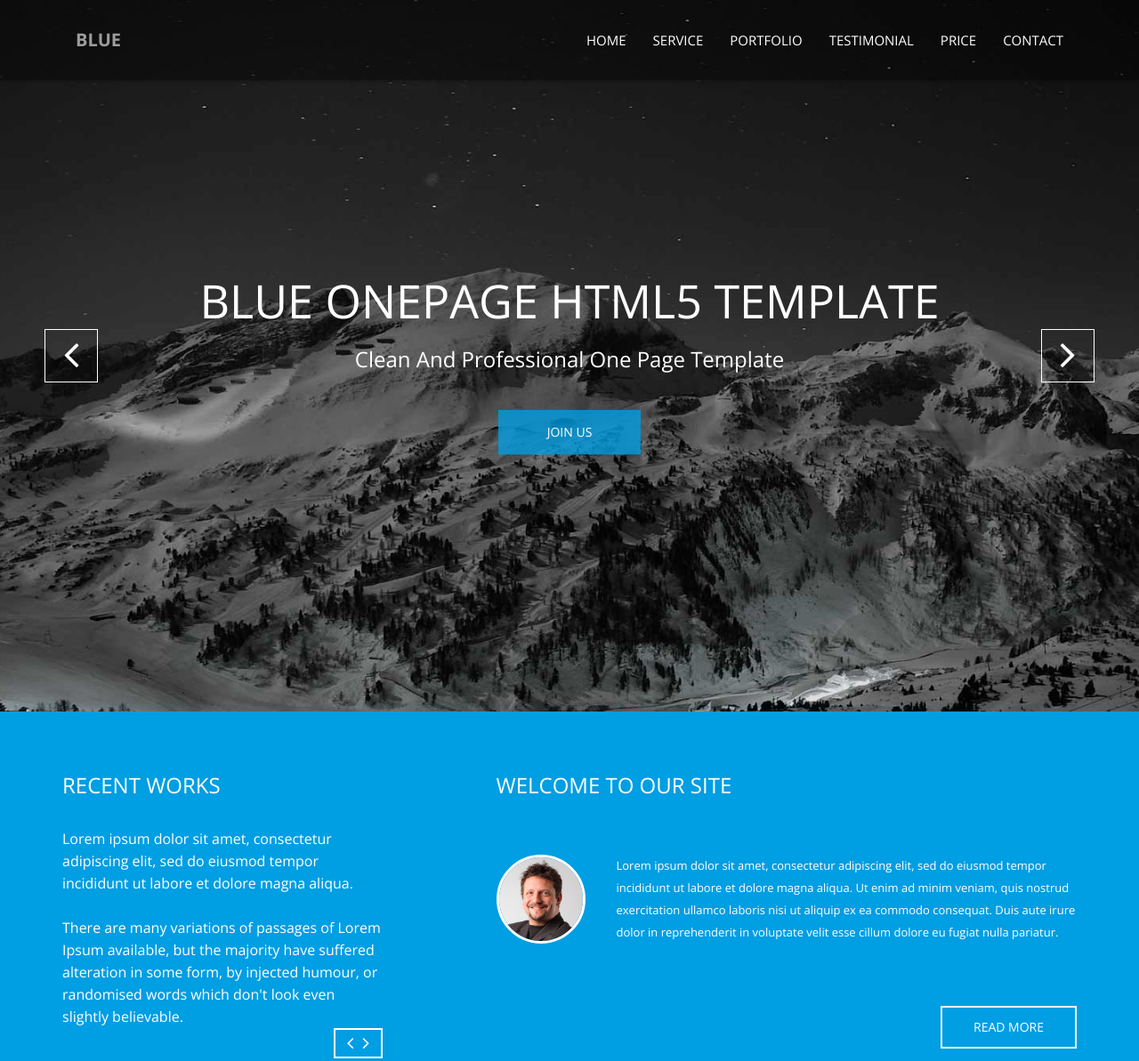
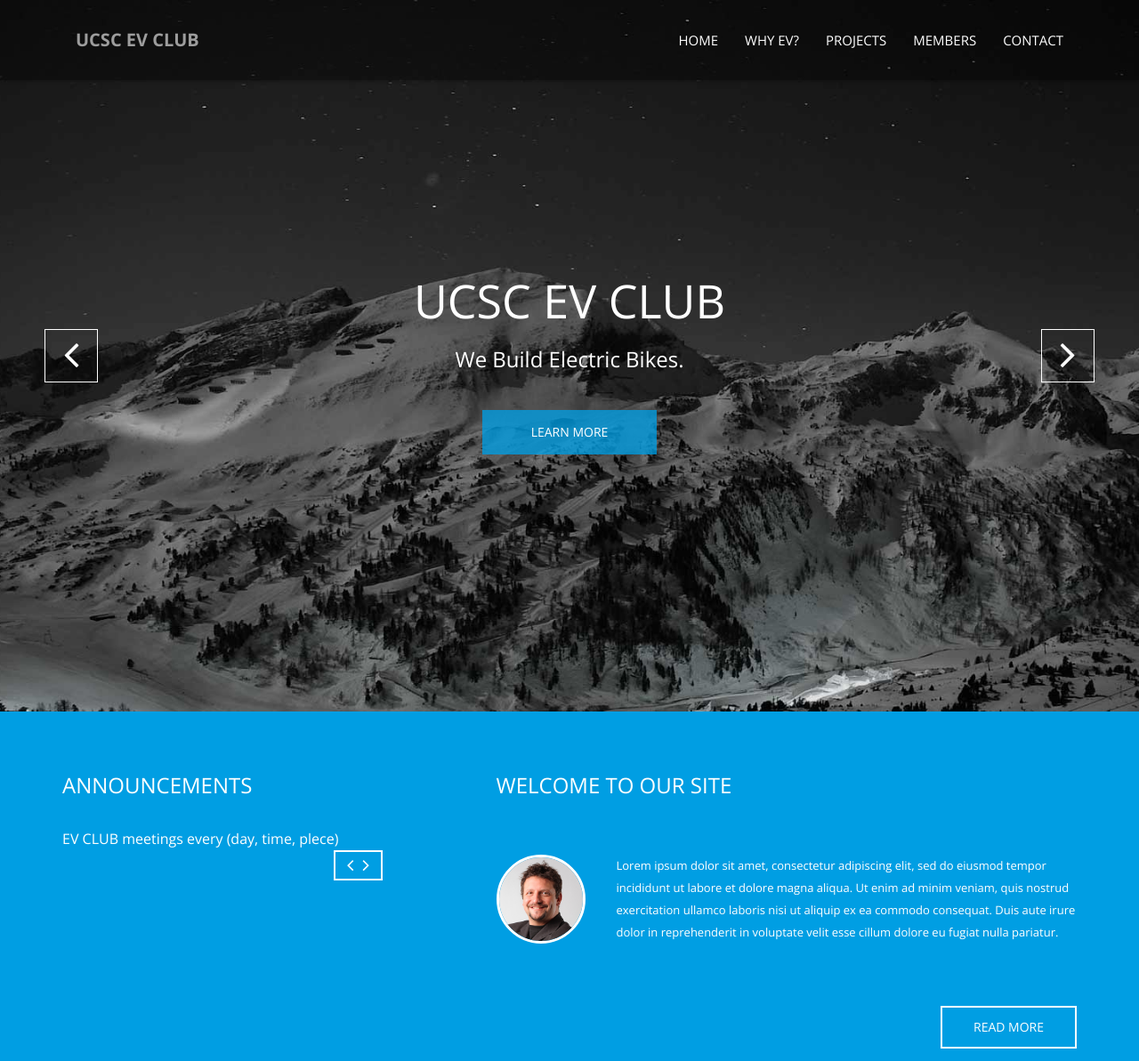
Before and after one commit to Jorti1/evclub, a plain HTML site: page index.html in a window 1280 px wide. Shown: the top 1193 px of the page at 89% size. Drawn offline with nearby package versions, Linux system fonts and the light colour scheme; some packages are replaced by stand-ins of ours.

Commit message:
update nav and few items

```diff
--- a/index.html
+++ b/index.html
@@ -9,11 +9,11 @@
         <meta charset="utf-8">
 		<!-- Always force latest IE rendering engine or request Chrome Frame -->
         <meta http-equiv="X-UA-Compatible" content="IE=edge,chrome=1">
-        <title>Blue One Page HTML Template</title>
+        <title>UCSC EV Club</title>
 		<!-- Meta Description -->
-        <meta name="description" content="Blue One Page Creative HTML5 Template">
-        <meta name="keywords" content="one page, single page, onepage, responsive, parallax, creative, business, html5, css3, css3 animation">
-        <meta name="author" content="Muhammad Morshed">
+        <meta name="description" content="UCSC EV Club">
+        <meta name="keywords" content="UCSC EV Club: Inspiring others to create.">
+        <meta name="author" content="Jesus Ortiz-Rivas">
 
 		<!-- Mobile Specific Meta -->
         <meta name="viewport" content="width=device-width, initial-scale=1">
@@ -70,7 +70,7 @@
 
 					<!-- logo -->
 					<h1 class="navbar-brand">
-						<a href="#body">Blue</a>
+						<a href="#body">UCSC EV Club</a>
 					</h1>
 					<!-- /logo -->
                 </div>
@@ -79,10 +79,10 @@
                 <nav class="collapse navbar-collapse navbar-right" role="navigation">
                     <ul id="nav" class="nav navbar-nav">
                         <li><a href="#body">Home</a></li>
-                        <li><a href="#service">Service</a></li>
-                        <li><a href="#portfolio">portfolio</a></li>
-                        <li><a href="#testimonials">Testimonial</a></li>
-                        <li><a href="#price">price</a></li>
+                        <li><a href="#service">Why EV?</a></li>
+                        <li><a href="#portfolio">Projects</a></li>
+                        <li><a href="#testimonials">Members</a></li>
+                        <!-- <li><a href="#price">price</a></li>-->
                         <li><a href="#contact">Contact</a></li>
                     </ul>
                 </nav>
@@ -111,9 +111,9 @@
 
 						<div class="slide-caption">
                             <div class="caption-content">
-                                <h2 class="animated fadeInDown">BLUE Onepage HTML5 Template</h2>
-                                <span class="animated fadeInDown">Clean and Professional one page Template</span>
-                                <a href="#" class="btn btn-blue btn-effect">Join US</a>
+                                <h2 class="animated fadeInDown">UCSC EV Club</h2>
+                                <span class="animated fadeInDown">We build electric bikes.</span>
+                                <a href="#" class="btn btn-blue btn-effect">Learn More</a>
                             </div>
                         </div>
 
@@ -124,9 +124,9 @@
 						<div class="bg-img bg-img-2"></div>
 						<div class="slide-caption">
                             <div class="caption-content">
-                                <h2>BLUE Onepage HTML5 Template</h2>
-                                <span>Clean and Professional one page Template</span>
-                                <a href="#" class="btn btn-blue btn-effect">Join US</a>
+                                <h2>UCSC EV Club</h2>
+                                <span>We convert bikes.</span>
+                                <a href="#" class="btn btn-blue btn-effect">Learn More</a>
                             </div>
                         </div>
 
@@ -137,9 +137,9 @@
 						<div class="bg-img bg-img-3"></div>
 						<div class="slide-caption">
                             <div class="caption-content">
-                                <h2>BLUE Onepage HTML5 Template</h2>
-                                <span>Clean and Professional one page Template</span>
-                                <a href="#" class="btn btn-blue btn-effect">Join US</a>
+                                <h2>UCSC EV Club</h2>
+                                <span>We ride bikes.</span>
+                                <a href="#" class="btn btn-blue btn-effect">Learn More</a>
                             </div>
                         </div>
 
@@ -183,16 +183,16 @@
 					<div class="row">
 						<div class="col-md-4 wow animated fadeInLeft">
 							<div class="recent-works">
-								<h3>Recent Works</h3>
+								<h3>Announcements</h3>
 								<div id="works">
 									<div class="work-item">
-										<p>Lorem ipsum dolor sit amet, consectetur adipiscing elit, sed do eiusmod tempor incididunt ut labore et dolore magna aliqua. <br> <br> There are many variations of passages of Lorem Ipsum available, but the majority have suffered alteration in some form, by injected humour, or randomised words which don't look even slightly believable.</p>
+										<p>EV CLUB meetings every (day, time, plece)</p>
 									</div>
 									<div class="work-item">
-										<p>Lorem ipsum dolor sit amet, consectetur adipiscing elit, sed do eiusmod tempor incididunt ut labore et dolore magna aliqua. <br><br> There are many variations of passages of Lorem Ipsum available, but the majority have suffered alteration in some form, by injected humour, or randomised words which don't look even slightly believable.</p>
+										<p>Lab space coming soon</p>
 									</div>
 									<div class="work-item">
-										<p>Lorem ipsum dolor sit amet, consectetur adipiscing elit, sed do eiusmod tempor incididunt ut labore et dolore magna aliqua. <br><br> There are many variations of passages of Lorem Ipsum available, but the majority have suffered alteration in some form, by injected humour, or randomised words which don't look even slightly believable.</p>
+										<p>Sign up for our newsletter</p>
 									</div>
 								</div>
 							</div>
```
